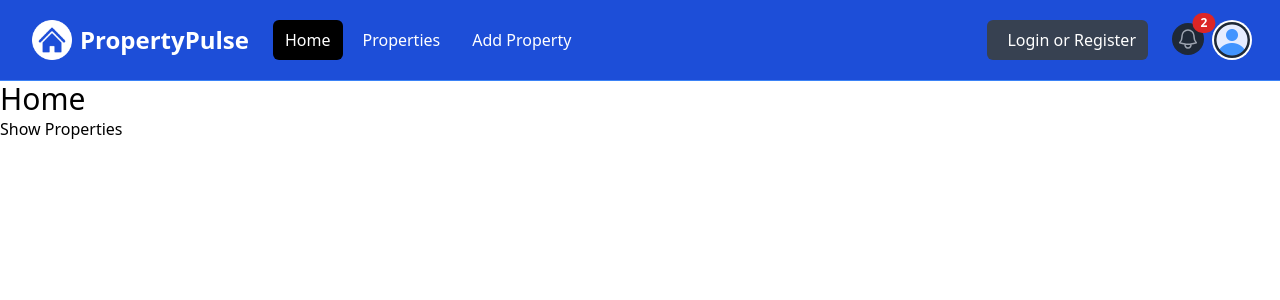
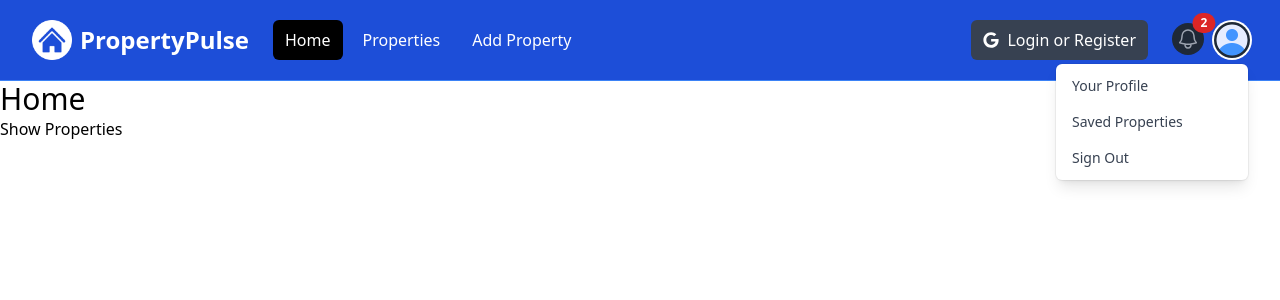
Before and after one commit to ShashwatHTS/Issue_tracker, a Next.js app in the folder property-pulse/: page / in a window 1280 px wide. Both pictures are taken after a click on the button "Open user menu". Shown: the top 300 px of the page. Built offline with nearby package versions, Linux system fonts and the light colour scheme.

Commit message:
resolve mobile drop down and profile error

```diff
--- /dev/null
+++ b/package.json
@@ -0,0 +1,5 @@
+{
+  "dependencies": {
+    "react-icons": "^5.2.1"
+  }
+}
--- a/property-pulse/components/Navbar.jsx
+++ b/property-pulse/components/Navbar.jsx
@@ -1,11 +1,18 @@
-import React from 'react'
+"use client"
+import React, { useState } from 'react'
+import Link from 'next/link'
 import Image from 'next/image'
 import logo from "@/assets/images/logo-white.png"
 import profileDefault from "@/assets/images/profile.png"
+import { FaGoogle } from 'react-icons/fa'
 
 
 const Navbar = () => {
+  const [isMobileMenuOpen, setIsMobileMenuOpen] = useState(false);
+  const [isProfleMenuOpen, setIsProfileMenuOpen] = useState(false);
+
   return (
+    <>
       <nav className="bg-blue-700 border-b border-blue-500">
         <div className="mx-auto max-w-7xl px-2 sm:px-6 lg:px-8">
           <div className="relative flex h-20 items-center justify-between">
@@ -17,6 +24,7 @@
                 className="relative inline-flex items-center justify-center rounded-md p-2 text-gray-400 hover:bg-gray-700 hover:text-white focus:outline-none focus:ring-2 focus:ring-inset focus:ring-white"
                 aria-controls="mobile-menu"
                 aria-expanded="false"
+                onClick={() => setIsMobileMenuOpen((prev) => !prev)}
               >
                 <span className="absolute -inset-0.5"></span>
                 <span className="sr-only">Open main menu</span>
@@ -41,7 +49,7 @@
               className="flex flex-1 items-center justify-center md:items-stretch md:justify-start"
             >
               {/* <!-- Logo --> */}
-            <a className="flex flex-shrink-0 items-center" href="/index.html">
+              <Link className="flex flex-shrink-0 items-center" href="/">
                 <Image
                   className="h-10 w-auto"
                   src={logo}
@@ -51,25 +59,22 @@
                 <span className="hidden md:block text-white text-2xl font-bold ml-2"
                 >PropertyPulse</span
                 >
-            </a>
+              </Link>
               {/* <!-- Desktop Menu Hidden below md screens --> */}
               <div className="hidden md:ml-6 md:block">
                 <div className="flex space-x-2">
-                <a
-                  href="/index.html"
+                  <Link
+                    href="/"
                     className="text-white bg-black hover:bg-gray-900 hover:text-white rounded-md px-3 py-2"
-                >Home</a
-                >
-                <a
-                  href="/properties.html"
+                  >Home</Link>
+                  <Link
+                    href="/properties"
                     className="text-white hover:bg-gray-900 hover:text-white rounded-md px-3 py-2"
-                >Properties</a
-                >
-                <a
-                  href="/add-property.html"
+                  >Properties</Link>
+                  <Link
+                    href="/properties/add"
                     className="text-white hover:bg-gray-900 hover:text-white rounded-md px-3 py-2"
-                >Add Property</a
-                >
+                  >Add Property</Link>
                 </div>
               </div>
             </div>
@@ -80,7 +85,7 @@
                 <button
                   className="flex items-center text-white bg-gray-700 hover:bg-gray-900 hover:text-white rounded-md px-3 py-2"
                 >
-                <i className="fa-brands fa-google text-white mr-2"></i>
+                  <FaGoogle className='text-white mr-2' />
                   <span>Login or Register</span>
                 </button>
               </div>
@@ -90,7 +95,7 @@
             <div
               className="absolute inset-y-0 right-0 flex items-center pr-2 md:static md:inset-auto md:ml-6 md:pr-0"
             >
-            <a href="messages.html" className="relative group">
+              <Link href="/messages" className="relative group">
                 <button
                   type="button"
                   className="relative rounded-full bg-gray-800 p-1 text-gray-400 hover:text-white focus:outline-none focus:ring-2 focus:ring-white focus:ring-offset-2 focus:ring-offset-gray-800"
@@ -118,8 +123,9 @@
                   2
                   {/* <!-- Replace with the actual number of notifications --> */}
                 </span>
-            </a>
+              </Link>
               {/* <!-- Profile dropdown button --> */}
+
               <div className="relative ml-3">
                 <div>
                   <button
@@ -128,6 +134,7 @@
                     id="user-menu-button"
                     aria-expanded="false"
                     aria-haspopup="true"
+                    onClick={() => setIsProfileMenuOpen((prev) => !prev)}
                   >
                     <span className="absolute -inset-1.5"></span>
                     <span className="sr-only">Open user menu</span>
@@ -140,71 +147,77 @@
                 </div>
 
                 {/* <!-- Profile dropdown --> */}
+                {isProfleMenuOpen && (
+
                 <div
                   id="user-menu"
-                className="hidden absolute right-0 z-10 mt-2 w-48 origin-top-right rounded-md bg-white py-1 shadow-lg ring-1 ring-black ring-opacity-5 focus:outline-none"
+                  className="absolute right-0 z-10 mt-2 w-48 origin-top-right rounded-md bg-white py-1 shadow-lg ring-1 ring-black ring-opacity-5 focus:outline-none"
                   role="menu"
                   aria-orientation="vertical"
                   aria-labelledby="user-menu-button"
                   tabIndex="-1"
                 >
-                <a
-                  href="/profile.html"
+                  <Link
+                    href="/profile"
                     className="block px-4 py-2 text-sm text-gray-700"
                     role="menuitem"
                     tabIndex="-1"
                     id="user-menu-item-0"
-                >Your Profile</a
+                  >Your Profile</Link
                   >
-                <a
-                  href="saved-properties.html"
+                  <Link
+                    href="/properties/saved"
                     className="block px-4 py-2 text-sm text-gray-700"
                     role="menuitem"
                     tabIndex="-1"
                     id="user-menu-item-2"
-                >Saved Properties</a
+                  >Saved Properties</Link
                   >
-                <a
-                  href="#"
+                  <button
                     className="block px-4 py-2 text-sm text-gray-700"
                     role="menuitem"
                     tabIndex="-1"
                     id="user-menu-item-2"
-                >Sign Out</a
+                  >Sign Out</button
                   >
                 </div>
+                )}
               </div>
             </div>
           </div>
         </div>
 
         {/* <!-- Mobile menu, show/hide based on menu state. --> */}
-      <div className="hidden" id="mobile-menu">
+        {isMobileMenuOpen && (
+          <div id="mobile-menu">
             <div className="space-y-1 px-2 pb-3 pt-2">
-          <a
-            href="/index.html"
+              <Link
+                href="/"
                 className="bg-gray-900 text-white block rounded-md px-3 py-2 text-base font-medium"
-          >Home</a
+              >Home</Link
               >
-          <a
-            href="/properties.html"
+              <Link
+                href="/properties"
                 className="text-gray-300 hover:bg-gray-700 hover:text-white block rounded-md px-3 py-2 text-base font-medium"
-          >Properties</a
+              >Properties</Link
               >
-          <a
-            href="/add-property.html"
+              <Link
+                href="/properties/add"
                 className="text-gray-300 hover:bg-gray-700 hover:text-white block rounded-md px-3 py-2 text-base font-medium"
-          >Add Property</a
+              >Add Property</Link
               >
               <button
                 className="flex items-center text-white bg-gray-700 hover:bg-gray-900 hover:text-white rounded-md px-3 py-2 my-4"
               >
-            <i className="fa-brands fa-google mr-2"></i>
+                <FaGoogle className='text-white mr-2' />
                 <span>Login or Register</span>
               </button>
             </div>
           </div>
+        )}
+
       </nav>
+    </>
   )
 }
 
```
Also changed, not shown: 1 other file (tests, documents, lock files or other folders). Lines whose indentation alone changed are shown as unchanged.
